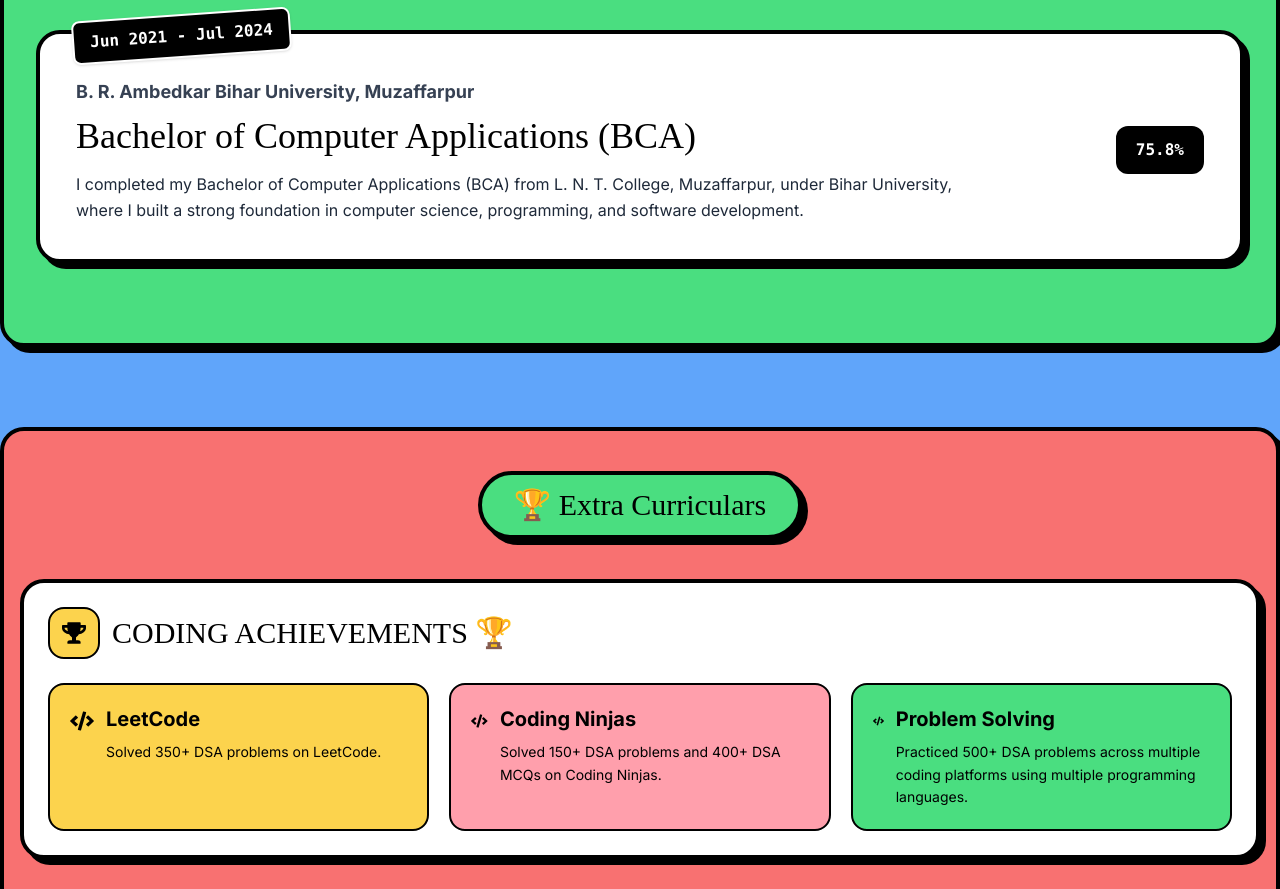
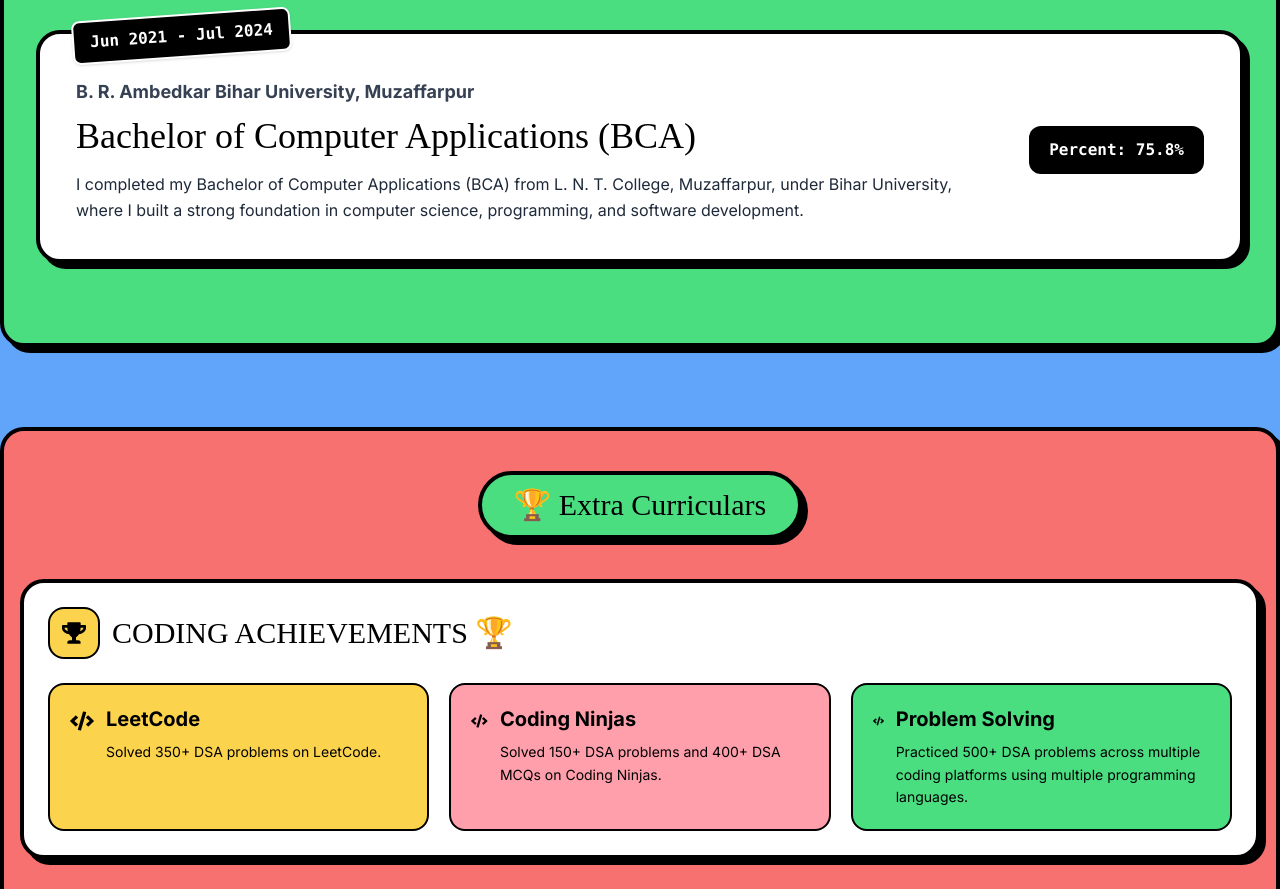
Before and after one commit to rajSunny5714/new-portfolio, a React (Vite) app: page / in a window 1280 px wide. Shown: the part 5800-6689 px from the top of the page. Built offline with nearby package versions, Linux system fonts and the light colour scheme; the HTML template or start-up script is replaced by a standard one; a web font is replaced by a local one.

Commit message:
Refactor Education component and update score format
Updated the score format for the Bachelor of Computer Applications entry.

```diff
--- a/src/components/sections/Education.tsx
+++ b/src/components/sections/Education.tsx
@@ -62,7 +62,7 @@ const Education = () => {
       year: 'Jun 2021 - Jul 2024',
       place: 'B. R. Ambedkar Bihar University, Muzaffarpur',
       title: 'Bachelor of Computer Applications (BCA)',
-      score: '75.8%',
+      score: 'Percent: 75.8%',
       color: 'bg-blue-100',
       desc: 'I completed my Bachelor of Computer Applications (BCA) from L. N. T. College, Muzaffarpur, under Bihar University, where I built a strong foundation in computer science, programming, and software development.',
     },
```
